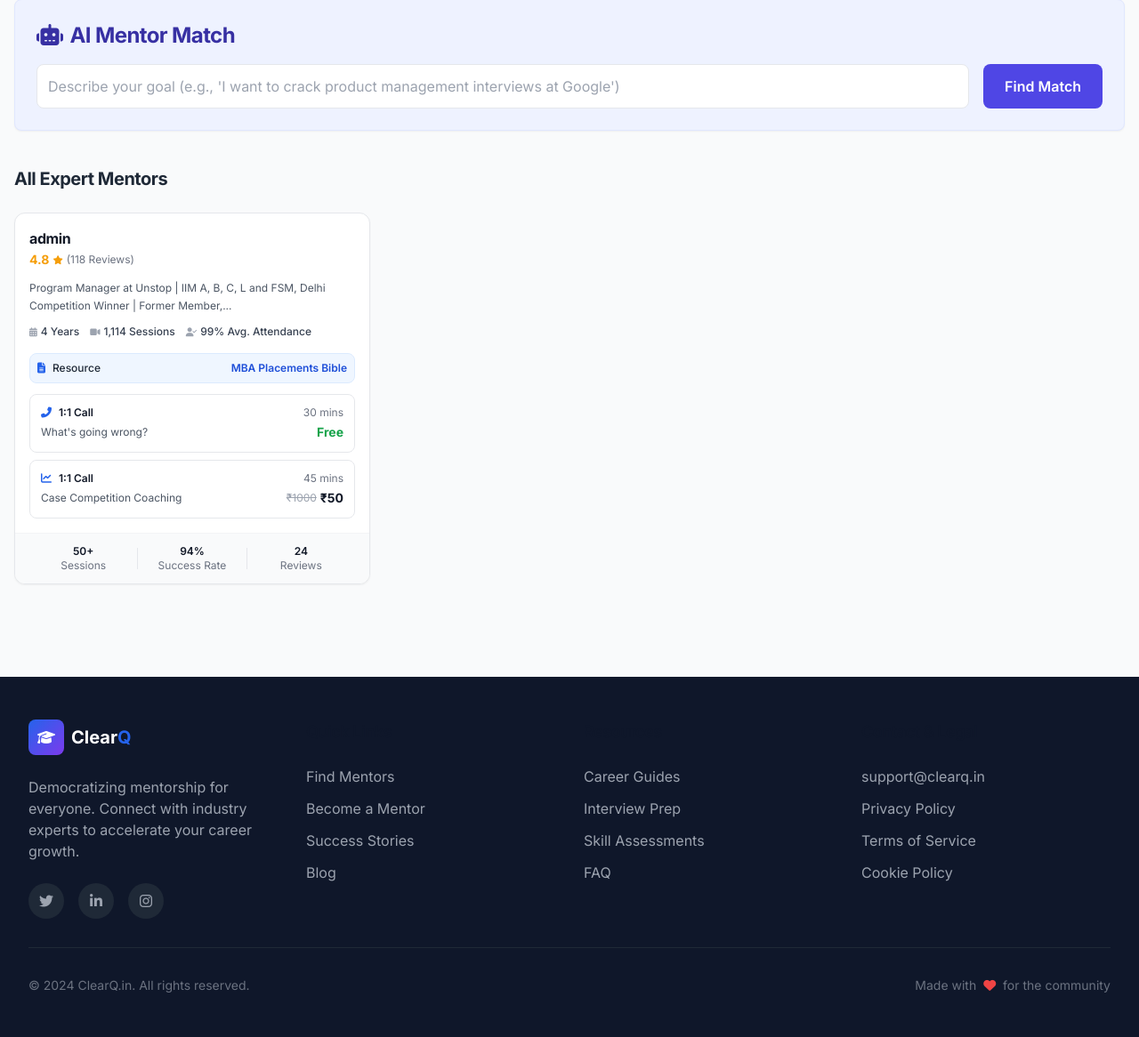
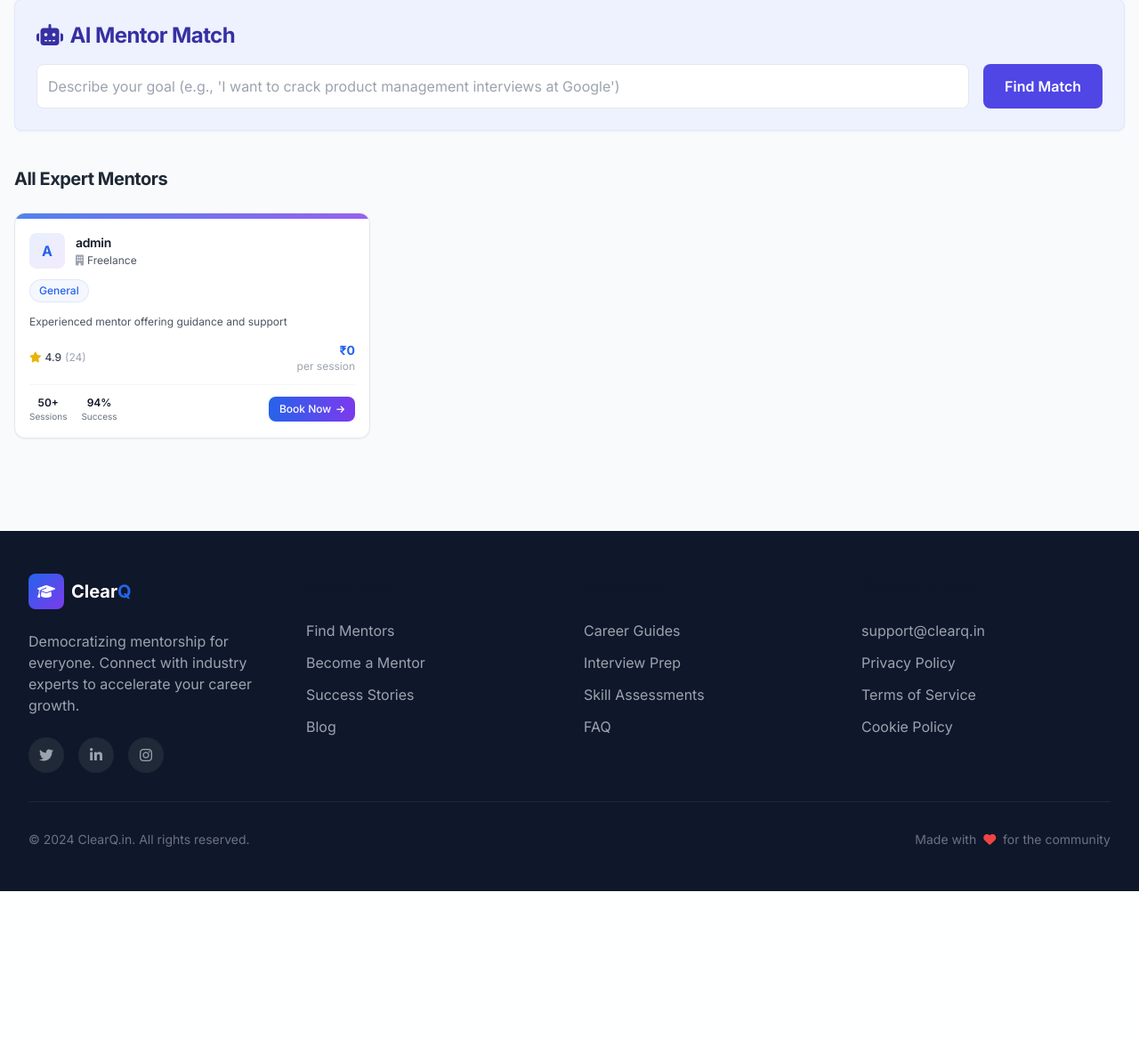
Before and after one commit to Abhidesh12/clearQ, a Flask app: template templates/mentors.html in a window 1280 px wide. Shown: the part 106-1272 px from the top of the page at 89% size. After the commit the page ends 1108 px from the top, so only its background shows below. Run offline with Flask 3, Linux system fonts and the light colour scheme; the template is opened without the code that fills it: values that come from a table or form of the project are taken from there, others are empty; data comes from the database, SQL or seed files in the repository; some libraries are stand-ins or nearby versions.

Commit message:
Update mentor_card.html(sam2)

```diff
--- a/templates/mentor_card.html
+++ b/templates/mentor_card.html
@@ -1,113 +1,114 @@
-<div class="bg-white rounded-xl shadow-sm border border-gray-200 overflow-hidden hover:shadow-md transition-all duration-200">
+<div class="bg-white rounded-xl shadow-sm border border-gray-200 hover:shadow-md transition-all duration-200 overflow-hidden group min-w-0">
+    <!-- Minimal header accent -->
+    <div class="h-1.5 bg-gradient-to-r from-primary/80 to-secondary/80"></div>
+
     <div class="p-4">
-        <!-- Mentor Header -->
+        <!-- Compact mentor header -->
         <div class="flex items-start justify-between mb-3">
-            <div>
-                <h4 class="text-base font-bold text-gray-900">{{ mentor.full_name or mentor.username }}</h4>
-                <!-- Rating -->
-                <div class="flex items-center gap-1 mt-0.5">
-                    <span class="text-amber-500 text-sm font-bold">4.8</span>
-                    <div class="flex items-center">
-                        <i class="fas fa-star text-amber-500 text-[10px]"></i>
-                        <span class="text-gray-500 text-xs ml-1">(118 Reviews)</span>
+            <div class="flex items-center gap-3 min-w-0 flex-1">
+                <!-- Compact avatar -->
+                <div class="w-10 h-10 rounded-lg bg-gradient-to-br from-primary/10 to-secondary/10 flex items-center justify-center flex-shrink-0">
+                    <span class="text-base font-bold text-primary">{{ mentor.username[0]|upper }}</span>
+                </div>
+
+                <!-- Name, company & verification -->
+                <div class="min-w-0 flex-1">
+                    <div class="flex items-center gap-1.5 flex-wrap">
+                        <h4 class="text-sm font-semibold text-gray-900 truncate">{{ mentor.full_name or mentor.username }}</h4>
+                        {% if mentor.is_verified %}
+                        <span class="text-green-600 text-xs flex-shrink-0" title="Verified Mentor">
+                            <i class="fas fa-check-circle"></i>
+                        </span>
+                        {% endif %}
                     </div>
-                </div>
-            </div>
-
-            <!-- Verification Badge - Smaller -->
-            {% if mentor.is_verified %}
-            <span class="px-2 py-0.5 bg-green-50 text-green-700 rounded-full text-[10px] font-medium flex items-center gap-0.5">
-                <i class="fas fa-check-circle text-[9px]"></i>
-                Verified
-            </span>
-            {% endif %}
-        </div>
-
-        <!-- Tagline/Bio - Compact -->
-        <p class="text-xs text-gray-600 mb-3 line-clamp-2 leading-relaxed">
-            Program Manager at Unstop | IIM A, B, C, L and FSM, Delhi Competition Winner | Former Member,...
-        </p>
-
-        <!-- Stats Row -->
-        <div class="flex items-center gap-3 text-xs text-gray-700 mb-4">
-            <div class="flex items-center gap-1">
-                <i class="fas fa-calendar-alt text-gray-400 text-[10px]"></i>
-                <span class="font-medium">4 Years</span>
-            </div>
-            <div class="flex items-center gap-1">
-                <i class="fas fa-video text-gray-400 text-[10px]"></i>
-                <span class="font-medium">1,114 Sessions</span>
-            </div>
-            <div class="flex items-center gap-1">
-                <i class="fas fa-user-check text-gray-400 text-[10px]"></i>
-                <span class="font-medium">99% Avg. Attendance</span>
-            </div>
-        </div>
-
-        <!-- Resource Section -->
-        <div class="bg-blue-50 border border-blue-100 rounded-lg p-2 mb-3">
-            <div class="flex items-center justify-between">
-                <div class="flex items-center gap-2">
-                    <i class="fas fa-file-alt text-blue-600 text-xs"></i>
-                    <span class="text-xs font-medium text-gray-800">Resource</span>
-                </div>
-                <span class="text-xs text-blue-700 font-semibold">MBA Placements Bible</span>
-            </div>
-        </div>
-
-        <!-- Service Buttons -->
-        <div class="space-y-2">
-            <!-- 1:1 Call Button -->
-            <div class="border border-gray-200 rounded-lg p-3 hover:border-primary transition-colors">
-                <div class="flex items-center justify-between mb-1">
-                    <div class="flex items-center gap-2">
-                        <i class="fas fa-phone-alt text-primary text-xs"></i>
-                        <span class="text-xs font-semibold text-gray-900">1:1 Call</span>
-                    </div>
-                    <span class="text-xs text-gray-500">30 mins</span>
-                </div>
-                <div class="flex items-center justify-between">
-                    <span class="text-xs text-gray-600">What's going wrong?</span>
-                    <span class="text-sm font-bold text-green-600">Free</span>
-                </div>
-            </div>
-
-            <!-- Additional service button example -->
-            <div class="border border-gray-200 rounded-lg p-3 hover:border-primary transition-colors">
-                <div class="flex items-center justify-between mb-1">
-                    <div class="flex items-center gap-2">
-                        <i class="fas fa-chart-line text-primary text-xs"></i>
-                        <span class="text-xs font-semibold text-gray-900">1:1 Call</span>
-                    </div>
-                    <span class="text-xs text-gray-500">45 mins</span>
-                </div>
-                <div class="flex items-center justify-between">
-                    <span class="text-xs text-gray-600">Case Competition Coaching</span>
-                    <div class="flex items-center gap-1">
-                        <span class="text-xs text-gray-400 line-through">₹1000</span>
-                        <span class="text-sm font-bold text-gray-900">₹50</span>
+                    <div class="flex items-center gap-1 mt-0.5">
+                        <i class="fas fa-building text-xs text-gray-400"></i>
+                        <p class="text-xs text-gray-600 truncate">{{ mentor.company or 'Freelance' }}</p>
                     </div>
                 </div>
             </div>
         </div>
-    </div>
 
-    <!-- Footer Stats - Optional, shown in screenshot -->
-    <div class="border-t border-gray-100 px-4 py-3 bg-gray-50">
-        <div class="flex items-center justify-between text-xs">
-            <div class="text-center flex-1">
-                <p class="font-semibold text-gray-900">50+</p>
-                <p class="text-gray-500">Sessions</p>
+        <!-- Domain and skills in one line -->
+        <div class="flex items-center flex-wrap gap-2 mb-3">
+            <span class="px-2.5 py-1 bg-primary/5 text-primary rounded-full text-xs font-medium border border-primary/10">
+                {{ mentor.domain or 'General' }}
+            </span>
+
+            {% if mentor.skills %}
+            <div class="flex items-center gap-1 flex-1 min-w-0">
+                {% set skills_list = mentor.skills.split(',') %}
+                {% for skill in skills_list[:2] %}
+                <span class="px-2 py-0.5 bg-gray-50 text-gray-700 rounded text-xs border border-gray-200 truncate max-w-[80px]">
+                    {{ skill.strip() }}
+                </span>
+                {% endfor %}
+                {% if skills_list|length > 2 %}
+                <span class="text-xs text-gray-400 ml-1 flex-shrink-0">+{{ skills_list|length - 2 }}</span>
+                {% endif %}
             </div>
-            <div class="border-l border-gray-200 h-6"></div>
-            <div class="text-center flex-1">
-                <p class="font-semibold text-gray-900">94%</p>
-                <p class="text-gray-500">Success Rate</p>
+            {% endif %}
+        </div>
+
+        <!-- Compact bio -->
+        <p class="text-gray-600 text-xs mb-3 line-clamp-2 leading-relaxed">
+            {{ mentor.bio or 'Experienced mentor offering guidance and support' }}
+        </p>
+
+        <!-- Services tag -->
+        {% if mentor.services %}
+        <div class="mb-3">
+            <span class="inline-flex items-center gap-1 px-2.5 py-1 bg-gray-50 rounded-lg text-xs text-gray-700 border border-gray-200">
+                <i class="fas fa-handshake text-gray-400 text-xs"></i>
+                <span class="truncate max-w-[180px]">{{ mentor.services|truncate(40) }}</span>
+            </span>
+        </div>
+        {% endif %}
+
+        <!-- Stats and price row -->
+        <div class="flex items-center justify-between mb-3">
+            <div class="flex items-center gap-3">
+                {% if mentor.experience %}
+                <div class="flex items-center gap-1">
+                    <i class="fas fa-briefcase text-primary text-xs"></i>
+                    <span class="text-xs font-medium text-gray-700">{{ mentor.experience }}</span>
+                </div>
+                {% endif %}
+
+                <div class="flex items-center gap-1">
+                    <i class="fas fa-star text-yellow-500 text-xs"></i>
+                    <span class="text-xs font-medium text-gray-700">4.9</span>
+                    <span class="text-xs text-gray-400">(24)</span>
+                </div>
             </div>
-            <div class="border-l border-gray-200 h-6"></div>
-            <div class="text-center flex-1">
-                <p class="font-semibold text-gray-900">24</p>
-                <p class="text-gray-500">Reviews</p>
+
+            <div class="text-right">
+                <div class="text-sm font-bold text-primary">₹{{ mentor.price or 0 }}</div>
+                <div class="text-xs text-gray-400">per session</div>
+            </div>
+        </div>
+
+        <!-- Quick stats and CTA -->
+        <div class="pt-3 border-t border-gray-100">
+            <div class="flex items-center justify-between">
+                <!-- Compact stats -->
+                <div class="flex items-center gap-4">
+                    <div class="text-center">
+                        <p class="text-xs font-semibold text-gray-900">50+</p>
+                        <p class="text-[10px] text-gray-500">Sessions</p>
+                    </div>
+                    <div class="text-center">
+                        <p class="text-xs font-semibold text-gray-900">94%</p>
+                        <p class="text-[10px] text-gray-500">Success</p>
+                    </div>
+                </div>
+
+                <!-- Compact CTA button -->
+                <a href="{{ url_for('mentor_detail', id=mentor.id) }}"
+                   class="px-3 py-1.5 bg-gradient-to-r from-primary to-secondary text-white font-medium rounded-lg hover:shadow-sm transition-all text-xs flex items-center gap-1.5 group-hover:gap-2 transition-all duration-200">
+                    <span>Book Now</span>
+                    <i class="fas fa-arrow-right text-[10px] transform group-hover:translate-x-0.5 transition-transform"></i>
+                </a>
             </div>
         </div>
     </div>
```
